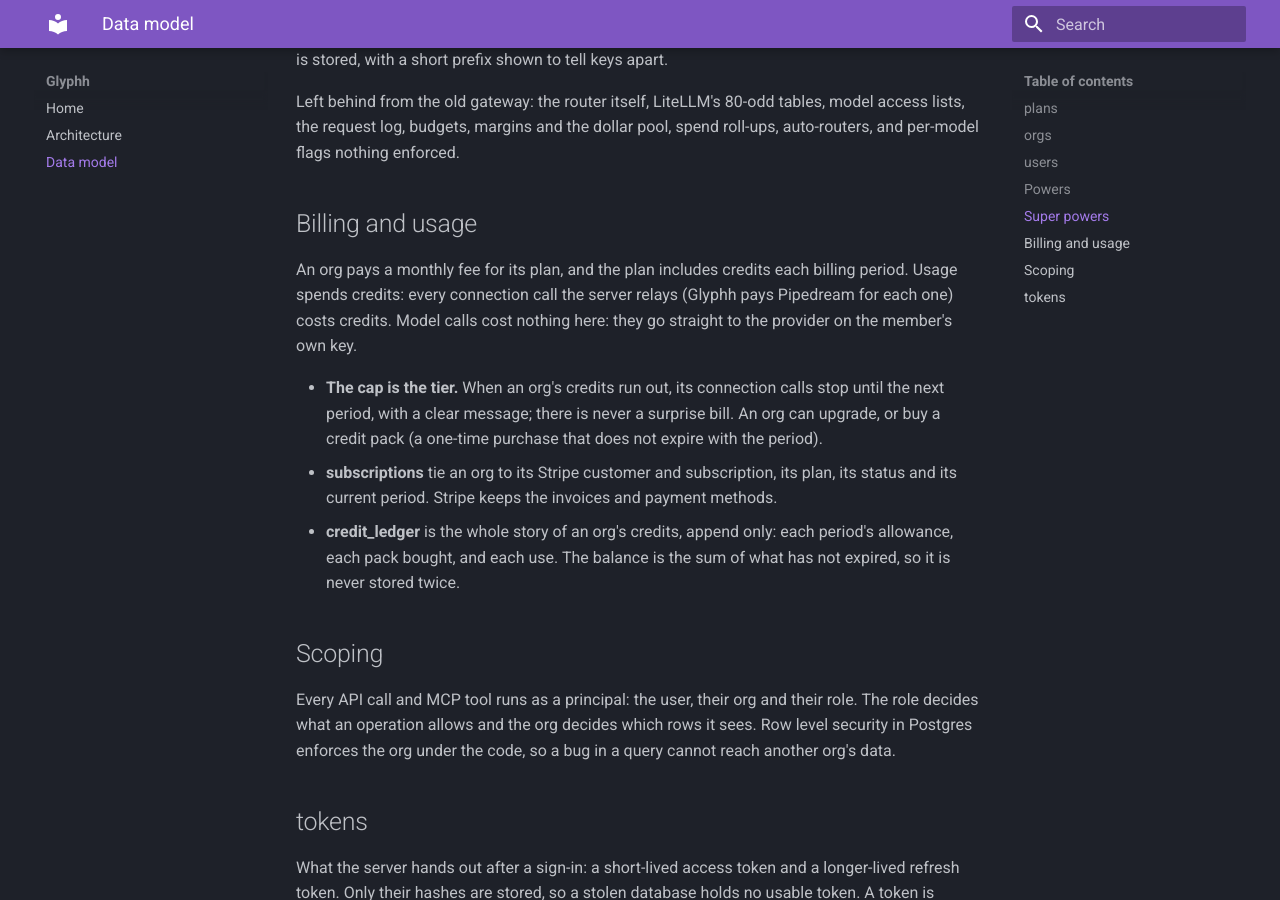
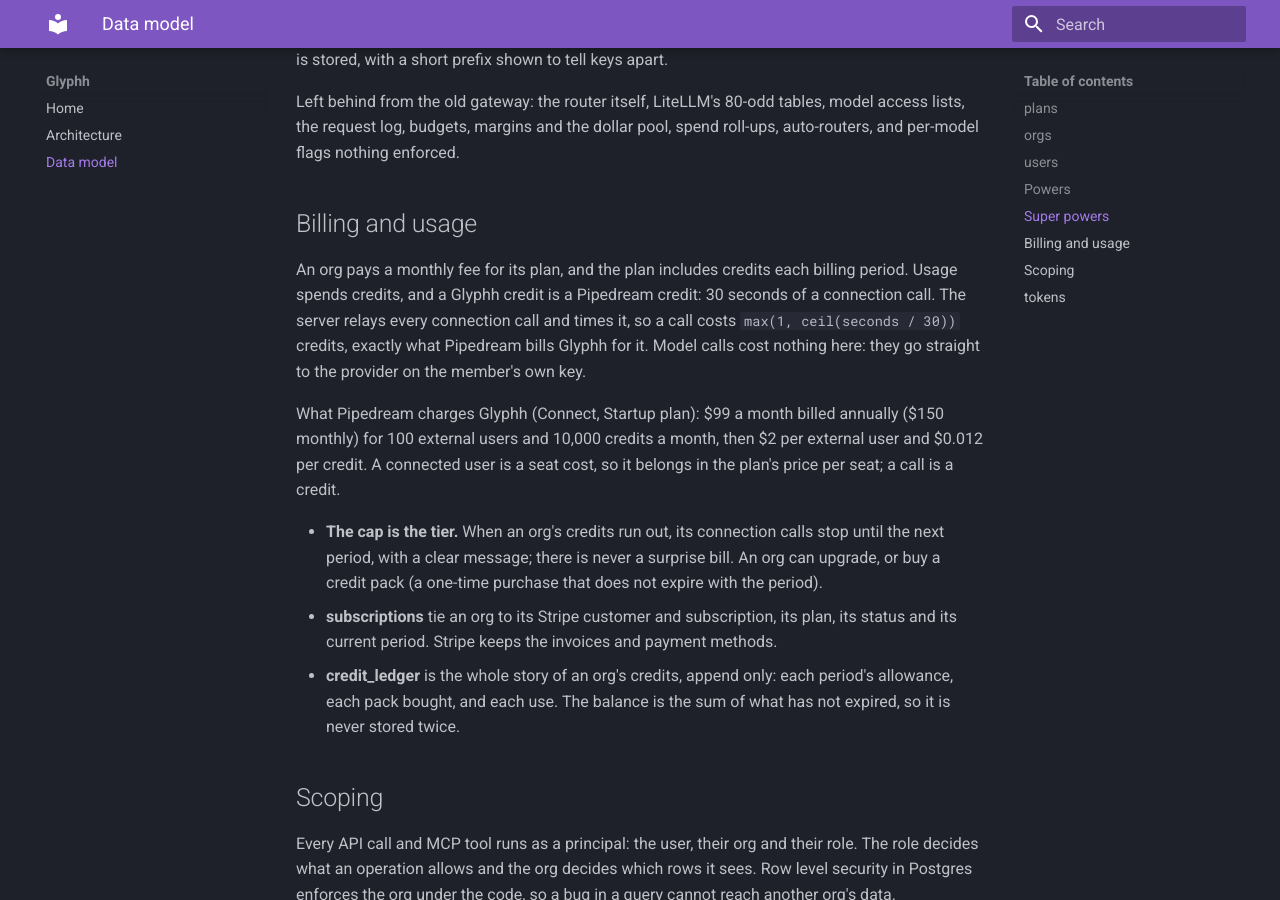
Before and after one commit to glyphh-ai/server, an MkDocs documentation site: the page built from docs/data-model.md, in a window 1280 px wide and 900 px high, scrolled down 2729 px. Built offline with MkDocs 1.6.1 and Material for MkDocs 9.7.7, drawn with Linux system fonts in a browser that asks for light colours.

Commit message:
Data model: a Glyphh credit is a Pipedream credit, 30 seconds of a connection call
Co-Authored-By: Claude Opus 5.5 <noreply@anthropic.com>

```diff
--- a/docs/data-model.md
+++ b/docs/data-model.md
@@ -228,7 +228,9 @@ Left behind from the old gateway: the router itself, LiteLLM's 80-odd tables, mo
 
 ## Billing and usage
 
-An org pays a monthly fee for its plan, and the plan includes credits each billing period. Usage spends credits: every connection call the server relays (Glyphh pays Pipedream for each one) costs credits. Model calls cost nothing here: they go straight to the provider on the member's own key.
+An org pays a monthly fee for its plan, and the plan includes credits each billing period. Usage spends credits, and a Glyphh credit is a Pipedream credit: 30 seconds of a connection call. The server relays every connection call and times it, so a call costs `max(1, ceil(seconds / 30))` credits, exactly what Pipedream bills Glyphh for it. Model calls cost nothing here: they go straight to the provider on the member's own key.
+
+What Pipedream charges Glyphh (Connect, Startup plan): $99 a month billed annually ($150 monthly) for 100 external users and 10,000 credits a month, then $2 per external user and $0.012 per credit. A connected user is a seat cost, so it belongs in the plan's price per seat; a call is a credit.
 
 - **The cap is the tier.** When an org's credits run out, its connection calls stop until the next period, with a clear message; there is never a surprise bill. An org can upgrade, or buy a credit pack (a one-time purchase that does not expire with the period).
 - **subscriptions** tie an org to its Stripe customer and subscription, its plan, its status and its current period. Stripe keeps the invoices and payment methods.
```
